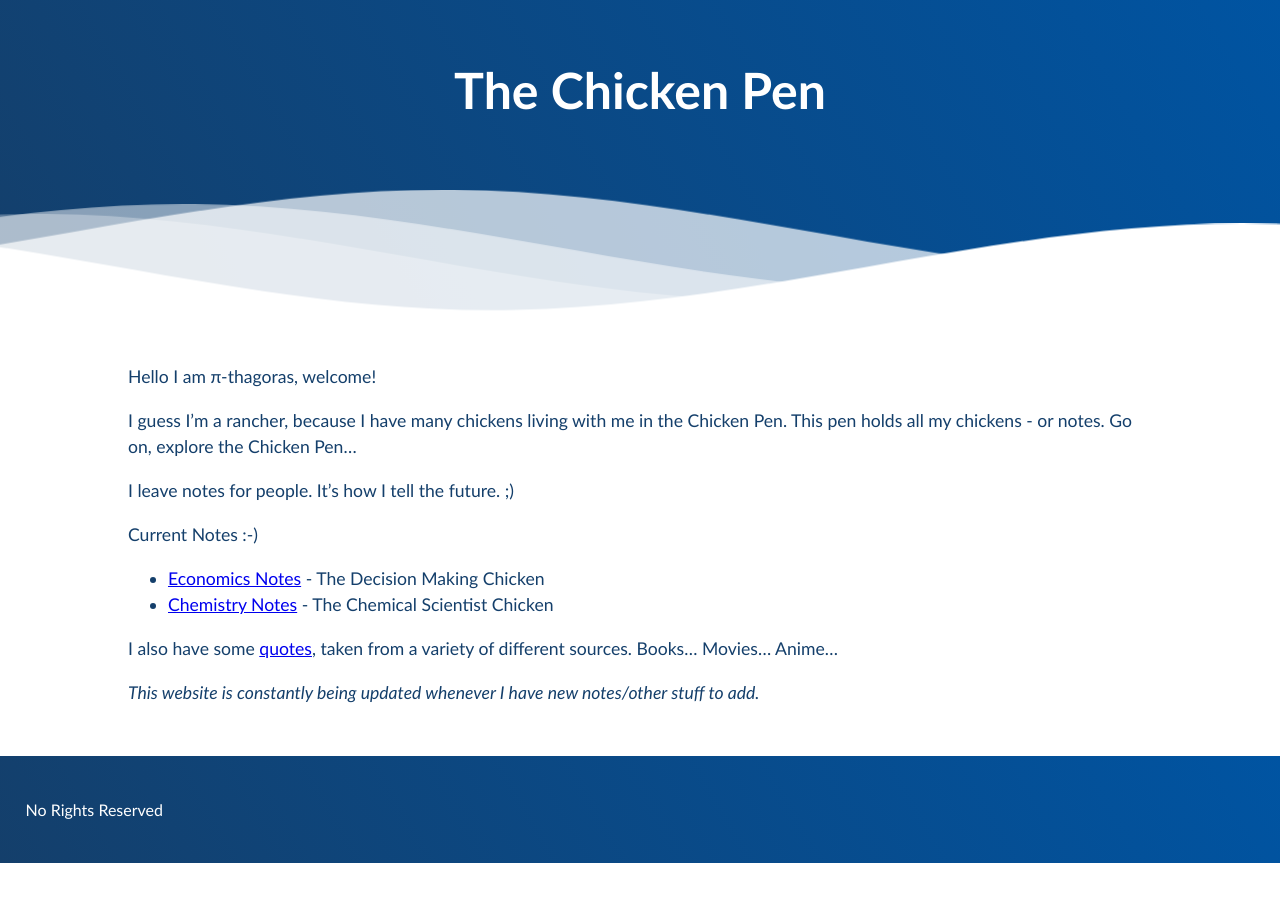
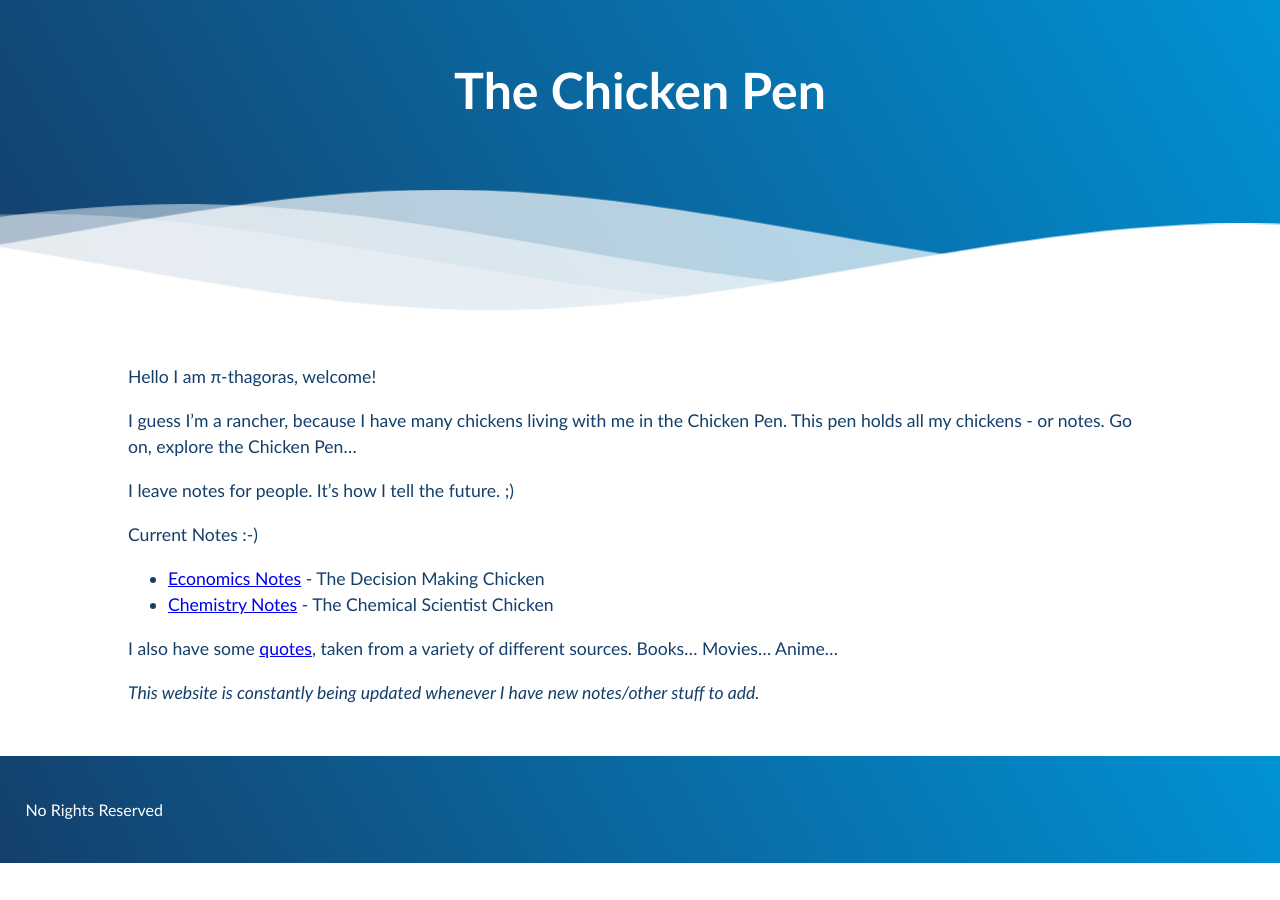
Before and after one commit to Pi-thagoras/the-chicken-pen, a Jekyll site: the page built from index.md, in a window 1280 px wide. Built offline with Jekyll 4.4.1, drawn with Linux system fonts in a browser that asks for light colours.

Commit message:
vault backup: 2023-04-11 11:03:46

```diff
--- a/assets/css/styles.css
+++ b/assets/css/styles.css
@@ -78,7 +78,7 @@ img {
 .page-header {
   position:relative;
   text-align:center;
-  background: linear-gradient(60deg, #143F6B 0%, rgb(0, 84, 162) 100%);
+  background: linear-gradient(60deg, #143F6B 0%, rgb(0, 146, 214) 100%);
   color:white;
 }
 
@@ -117,7 +117,7 @@ img {
 .page-footer {
   position: relative;
   padding: 2%;
-  background: linear-gradient(60deg, #143F6B 0%, rgb(0, 84, 162) 100%);
+  background: linear-gradient(60deg, #143F6B 0%, rgb(0, 146, 214) 100%);
   color: #ffffff;
 }
 
```
